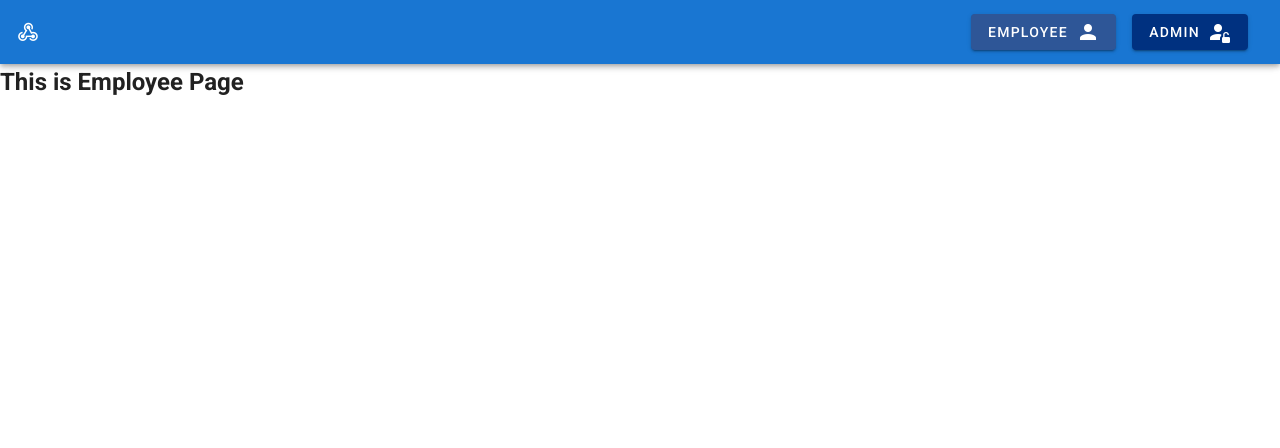
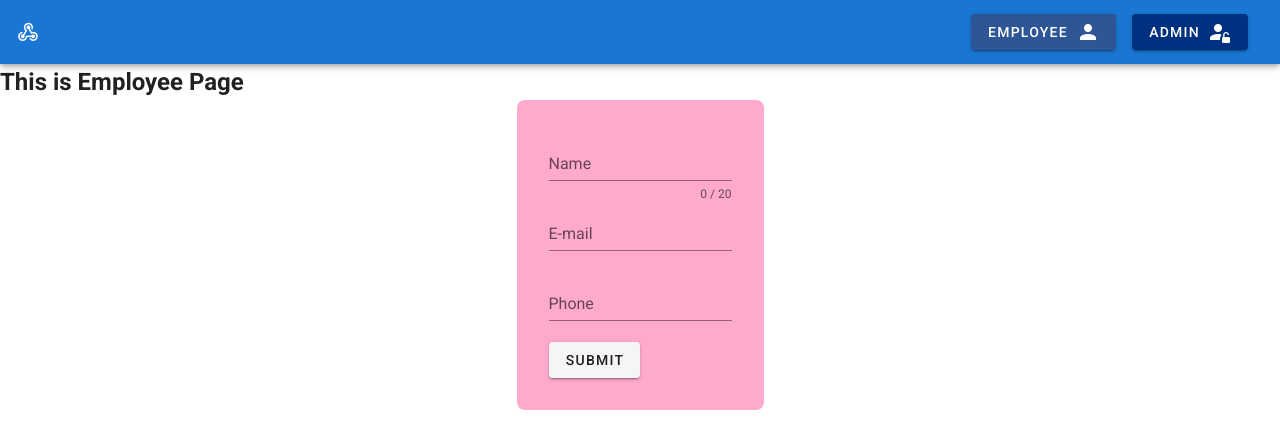
Before and after one commit to imtowhidulislam/sayburgh-solution, a Vue app: page / in a window 1280 px wide. Shown: the top 448 px of the page. Built offline with nearby package versions, Linux system fonts and the light colour scheme.

Commit message:
Employeeuser Data updated

```diff
--- a/package.json
+++ b/package.json
@@ -10,6 +10,7 @@
     "core-js": "^3.8.3",
     "vue": "^2.6.14",
     "vue-router": "^3.5.1",
+    "vuelidate": "^0.7.7",
     "vuetify": "^2.6.0",
     "vuex": "^3.6.2"
   },
--- a/src/components/EmployeeForm.vue
+++ b/src/components/EmployeeForm.vue
@@ -1,85 +1,44 @@
 <template>
-    <validation-observer
-      ref="observer"
-      v-slot="{ invalid }"
-      max-width="500px"
-    >
-      <form @submit.prevent="submit">
-        <validation-provider
-          v-slot="{ errors }"
-          name="Name"
-          rules="required|max:10"
-        >
+  <div class="d-flex items-center justify-center">
+    <form class="form_container">
     <v-text-field
       v-model="name"
-            :counter="10"
-            :error-messages="errors"
+      :error-messages="nameErrors"
+      :counter="20"
       label="Name"
       required
+      @input="$v.name.$touch()"
+      @blur="$v.name.$touch()"
     ></v-text-field>
-        </validation-provider>
-        <validation-provider
-          v-slot="{ errors }"
-          name="phoneNumber"
-          :rules="{
-            required: true,
-            digits: 7,
-            regex: '^(71|72|74|76|81|82|84|85|86|87|88|89)\\d{5}$'
-          }"
-        >
-          <v-text-field
-            v-model="phoneNumber"
-            :counter="7"
-            :error-messages="errors"
-            label="Phone Number"
-            required
-          ></v-text-field>
-        </validation-provider>
-        <validation-provider
-          v-slot="{ errors }"
-          name="email"
-          rules="required|email"
-        >
     <v-text-field
       v-model="email"
-            :error-messages="errors"
+      :error-messages="emailErrors"
       label="E-mail"
       required
+      @input="$v.email.$touch()"
+      @blur="$v.email.$touch()"
     ></v-text-field>
-        </validation-provider>
-        <!-- <validation-provider
-          v-slot="{ errors }"
-          name="select"
-          rules="required"
-        >
-          <v-select
-            v-model="select"
-            :items="items"
-            :error-messages="errors"
-            label="Select"
-            data-vv-name="select"
+    <v-text-field
+      v-model="phone"
+      :error-messages="emailErrors"
+      label="Phone"
       required
-          ></v-select>
-        </validation-provider> -->
-        <validation-provider
-          v-slot="{ errors }"
-          rules="required"
-          name="checkbox"
-        >
-          <v-checkbox
+      @input="$v.phoen.$touch()"
+      @blur="$v.phone.$touch()"
+    ></v-text-field>
+
+   <!--  <v-checkbox
       v-model="checkbox"
-            :error-messages="errors"
-            value="1"
-            label="Option"
-            type="checkbox"
+      :error-messages="checkboxErrors"
+      label="Do you agree?"
       required
-          ></v-checkbox>
-        </validation-provider>
+      @change="$v.checkbox.$touch()"
+      @blur="$v.checkbox.$touch()"
+    ></v-checkbox> -->
 
     <v-btn
       class="mr-4"
-          type="submit"
-          :disabled="invalid"
+      @click="submit"
     >
       submit
     </v-btn>
@@ -87,5 +46,106 @@
       clear
     </v-btn> -->
   </form>
-    </validation-observer>
+
+  </div>
+
+
   </template>
+
+  <script>
+    import { validationMixin } from 'vuelidate'
+  import { required, maxLength, email } from 'vuelidate/lib/validators'
+
+  export default {
+    mixins: [validationMixin],
+
+    validations: {
+      name: { required, maxLength: maxLength(10) },
+      email: { required, email },
+      select: { required },
+      /* checkbox: {
+        checked (val) {
+          return val
+        },
+      }, */
+    },
+
+    data: () => ({
+      name: '',
+      email: '',
+      phone: '',
+      // checkbox: false,
+
+      Employee : []
+    }),
+
+    computed: {
+     /*  checkboxErrors () {
+        const errors = []
+        if (!this.$v.checkbox.$dirty) return errors
+        !this.$v.checkbox.checked && errors.push('You must agree to continue!')
+        return errors
+      }, */
+   /*    selectErrors () {
+        const errors = []
+        if (!this.$v.select.$dirty) return errors
+        !this.$v.select.required && errors.push('Item is required')
+        return errors
+      }, */
+
+      nameErrors () {
+        const errors = []
+        if (!this.$v.name.$dirty) return errors
+        !this.$v.name.maxLength && errors.push('Name must be at most 10 characters long')
+        !this.$v.name.required && errors.push('Name is required.')
+        return errors
+      },
+      emailErrors () {
+        const errors = []
+        if (!this.$v.email.$dirty) return errors
+        !this.$v.email.email && errors.push('Must be valid e-mail')
+        !this.$v.email.required && errors.push('E-mail is required')
+        return errors
+      },
+    },
+
+    methods: {
+      submit () {
+        console.log('sumbit');
+        const newEmployee = {
+          name : this.name,
+          email : this.email,
+          phone : this.phone,
+          id: new Date().getTime().toString()
+        }
+        this.Employee = [...this.Employee, newEmployee],
+        this.name = "",
+        this.email = "",
+        this.phone = ""
+        this.$emit('MyEmployee', this.Employee)
+      },
+
+    },
+    mounted(){
+      console.log('App Mounted');
+        if (localStorage.getItem('EmployeeData'))
+            this.Employee = JSON.parse(localStorage.getItem('EmployeeData'));
+    },
+    watch:{
+      Employee:{
+        handler(){
+          localStorage.setItem('EmployeeData', JSON.stringify(this.Employee))
+        },
+        deep:true
+      }
+    }
+  }
+  </script>
+  <style scoped>
+  .form_container{
+    /* max-width: 800px; */
+    background-color: #ffaacc;
+    padding: 2rem;
+    border-radius: .5rem;
+  }
+  </style>
--- a/src/views/EmployeeUser.vue
+++ b/src/views/EmployeeUser.vue
@@ -1,9 +1,82 @@
 <template>
-    <h2>This is Employee Page</h2>
+    <div>
+        <h2>This is Employee Page</h2>
+        <EmployeeForm @MyEmployee="getEmployee($data)"/>
+
+        <v-container xm12 sm6 md4 lg3 class="my-12" v-for="em in ourEmployee" :key="em.id">
+            <v-card
+                class="mx-auto"
+                max-width="400"
+            >
+                <v-container class="d-flex justify-center">
+
+                    <v-avatar width="100" height="100">
+
+                    <v-img
+                    class="white--text align-end"
+                    height="200px"
+                    src="https://cdn.vuetifyjs.com/images/cards/docks.jpg"
+                    >
+                    <!-- <v-card-title>Top 10 Australian beaches</v-card-title> -->
+                    </v-img>
+                </v-avatar>
+                </v-container>
+
+                <v-card-subtitle class="pb-0 text-center">
+                {{em.name}}
+                </v-card-subtitle>
+
+                <v-card-text class="text--primary text-center">
+                <div>{{em.email}}</div>
+
+                <div>{{em.phone}}</div>
+                </v-card-text>
+
+                <v-card-actions class="d-flex justify-center">
+                    <v-btn
+                        color="orange"
+                        text
+                    >
+                        Edit
+                        <v-icon>mdi-lead-pencil</v-icon>
+                    </v-btn>
+
+                    <v-btn
+                        color="orange"
+                        text
+                    >
+                        delete
+                        <v-icon>mdi-archive-cancel</v-icon>
+                    </v-btn>
+                </v-card-actions>
+            </v-card>
+        </v-container>
+
+    </div>
 </template>
-
+<!-- <div v-for="em in Employee" :key="em.phone">
+    <h2>{{em.name}}</h2>
+    <h2>{{em.email}}</h2>
+    <h2>{{em.phone}}</h2>
+  </div> -->
 <script>
-
+    import EmployeeForm from "@/components/EmployeeForm.vue";
+    export default {
+        components : {
+            EmployeeForm
+        },
+        data() {
+            return {
+                ourEmployee :[],
+                // console.log(ourEmployee)
+            }
+        },
+        methods: {
+            getEmployee(data) {
+                this.ourEmployee = [...this.ourEmployee, data]
+            }
+        }
+    }
 </script>
 <style scoped>
 
```
Also changed, not shown: src/components/AdminForm.vue (added), src/components/AminForm.vue (deleted), 1 other file (tests, documents, lock files or other folders). Lines whose indentation alone changed are shown as unchanged.
